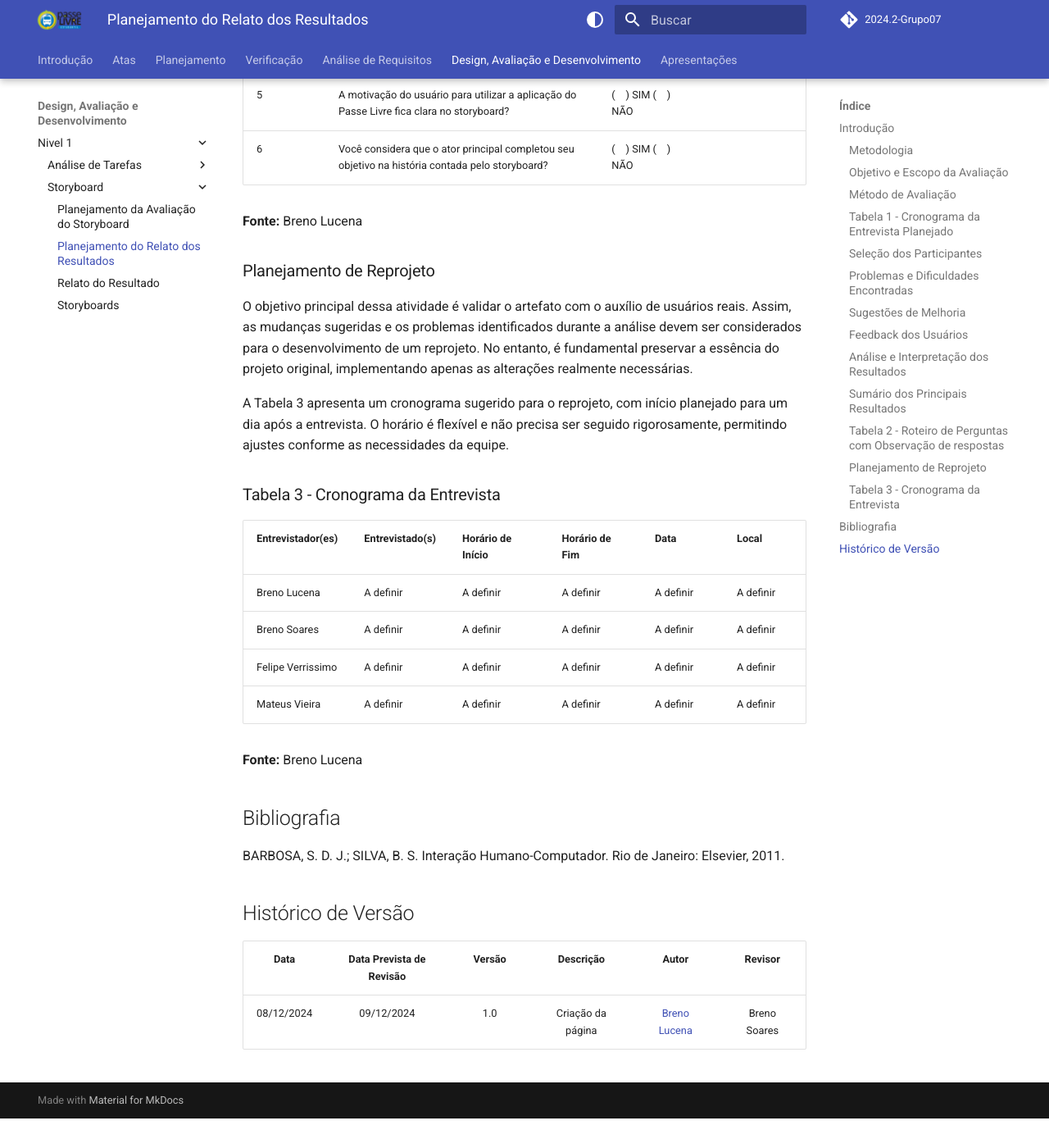
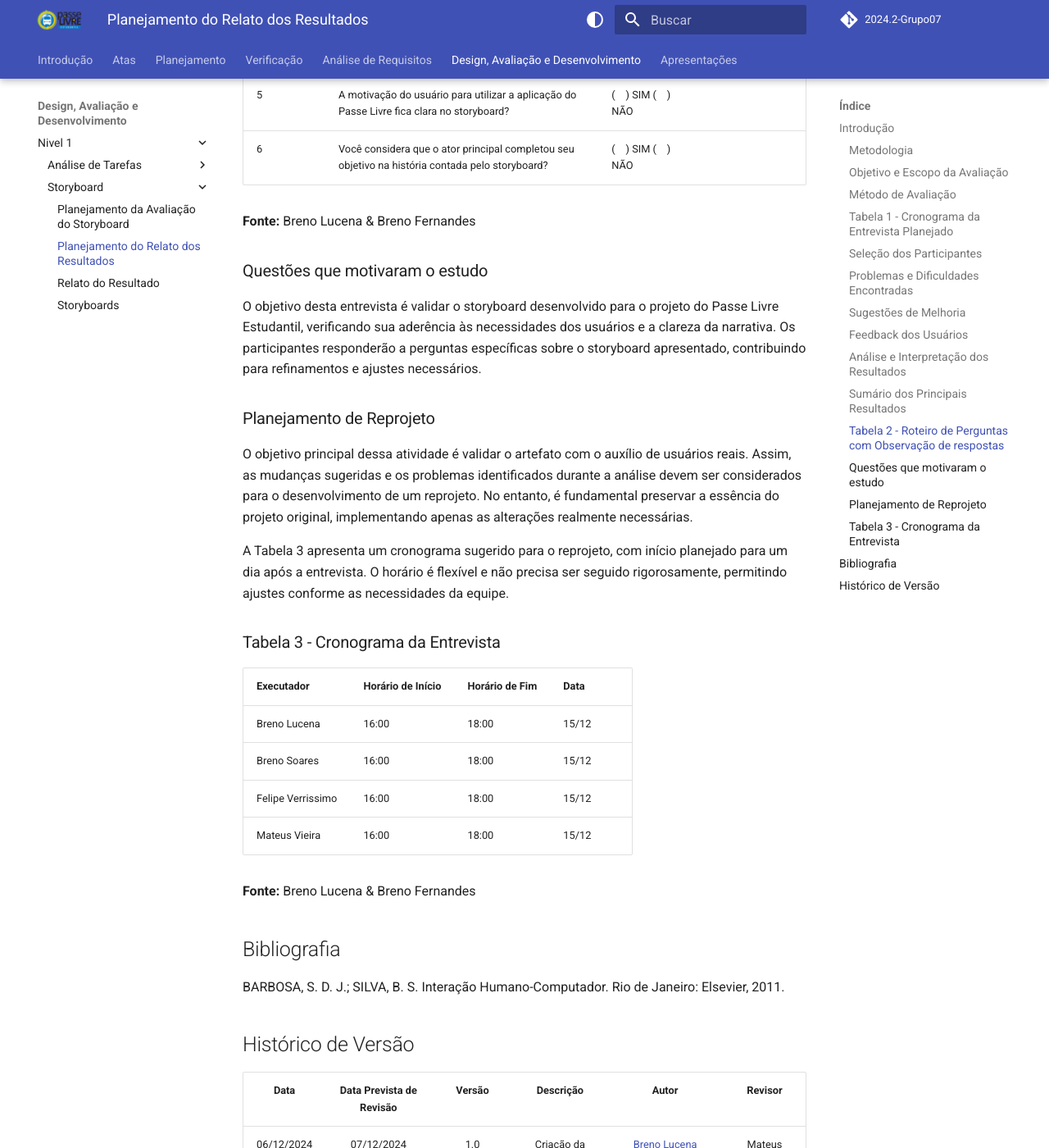
Before and after one commit to Interacao-Humano-Computador/2024.2-PasseLivreEstudantil, an MkDocs documentation site: the page built from docs/design_avaliacao_desenvolvimento/nivel01/storyboard/planejamento_relato_resultados_avaliacao.md, in a window 1280 px wide and 1400 px high, scrolled down 3828 px. Shown: the whole window at 82% size. Built offline with MkDocs 1.6.1 and Material for MkDocs 9.7.7, drawn with Linux system fonts in a browser that asks for light colours; comment, search, counter and statistics services are not loaded; old or Windows-style settings are respelled for this version of MkDocs; the version menu is left out; before the commit the page ends 5192 px from its top, so only the background shows below that; some of the changed text lies outside the part shown.

Commit message:
Correção

```diff
--- a/docs/design_avaliacao_desenvolvimento/nivel01/storyboard/planejamento_relato_resultados_avaliacao.md
+++ b/docs/design_avaliacao_desenvolvimento/nivel01/storyboard/planejamento_relato_resultados_avaliacao.md
@@ -35,17 +35,17 @@ Cada entrevistador deve incluir uma tabela específica contendo as entrevistas r
 | **Entrevistador(es)** | **Entrevistado(s)** | **Horário de Início**  | **Horário de Fim** | **Data**     | **Local**                   |
 |-----------------------|---------------------|------------------------|--------------------|--------------|-----------------------------|
 | Breno Lucena          | A definir           | A definir              | A definir          |   A definir  | A definir                   |
-| Breno Soares          | A definir           | A definir              | A definir          |   A definir  | A definir                   |
+| Breno Soares          | Maria Clara         | 16:00                  | 16:30              |   13/12/2024 | Teans                       |
 | Felipe Verrissimo     | A definir           | A definir              | A definir          |   A definir  | A definir                   |
 | Mateus Vieira         | A definir           | A definir              | A definir          |   A definir  | A definir                   |
 
-**Fonte:** Breno Lucena
+**Fonte:** Breno Lucena & Breno Fernandes
 
 
 ### Seleção dos Participantes
 Após preencher o cronograma, é essencial justificar a escolha dos entrevistados, verificando se eles se encaixam no perfil de usuário definido no projeto. Os participantes devem apresentar características similares às personas desenvolvidas, já que estas representam o público-alvo do Passe livre. Dessa forma, é possível captar com maior precisão os desejos, necessidades e expectativas dos usuários.
 
-Os participantes selecionados, conforme explicitado na Tabela 1, têm idades entre 16 e 67  anos e atendem ao perfil de usuário estabelecido. Esse aspecto deve ser destacado no relato dos resultados para reforçar a relevância da seleção.
+Os participantes selecionados, conforme explicitado na Tabela 1, têm idades entre 16 e 60  anos e atendem ao perfil de usuário estabelecido. Esse aspecto deve ser destacado no relato dos resultados para reforçar a relevância da seleção.
 
 ### Problemas e Dificuldades Encontradas
 Nesta seção, o entrevistador deve listar, de forma detalhada e objetiva, os problemas e dificuldades específicos enfrentados pelo usuário durante a sessão de entrevista. Cada obstáculo, erro, falha ou desafio observado na interação com o sistema ou produto avaliado deve ser registrado com clareza, garantindo que os pontos críticos sejam identificados e analisados.
@@ -92,7 +92,11 @@ A apresentação dos dados pode ser realizada em formato de texto ou por meio de
 | 5      | A motivação do usuário para utilizar a aplicação do Passe Livre fica clara no storyboard?                        | ( ) SIM ( ) NÃO |                                  |
 | 6      | Você considera que o ator principal completou seu objetivo na história contada pelo storyboard?                  | ( ) SIM ( ) NÃO |                                  |
 
-**Fonte:** Breno Lucena
+**Fonte:** Breno Lucena & Breno Fernandes
+
+### Questões que motivaram o estudo
+
+O objetivo desta entrevista é validar o storyboard desenvolvido para o projeto do Passe Livre Estudantil, verificando sua aderência às necessidades dos usuários e a clareza da narrativa. Os participantes responderão a perguntas específicas sobre o storyboard apresentado, contribuindo para refinamentos e ajustes necessários.
 
 ### Planejamento de Reprojeto
 O objetivo principal dessa atividade é validar o artefato com o auxílio de usuários reais. Assim, as mudanças sugeridas e os problemas identificados durante a análise devem ser considerados para o desenvolvimento de um reprojeto. No entanto, é fundamental preservar a essência do projeto original, implementando apenas as alterações realmente necessárias.
@@ -101,14 +105,14 @@ A Tabela 3 apresenta um cronograma sugerido para o reprojeto, com início planej
 
 ### Tabela 3 - Cronograma da Entrevista
 
-| **Entrevistador(es)** | **Entrevistado(s)** | **Horário de Início**  | **Horário de Fim** | **Data**     | **Local**                   |
-|-----------------------|---------------------|------------------------|--------------------|--------------|-----------------------------|
-| Breno Lucena          | A definir           | A definir              | A definir          |   A definir  | A definir                   |
-| Breno Soares          | A definir           | A definir              | A definir          |   A definir  | A definir                   |
-| Felipe Verrissimo     | A definir           | A definir              | A definir          |   A definir  | A definir                   |
-| Mateus Vieira         | A definir           | A definir              | A definir          |   A definir  | A definir                   |
+| **Executador**        | **Horário de Início**  | **Horário de Fim** | **Data**     |
+|-----------------------|------------------------|--------------------|--------------|
+| Breno Lucena          | 16:00                  | 18:00              |  15/12       |
+| Breno Soares          | 16:00                  | 18:00              |  15/12       |
+| Felipe Verrissimo     | 16:00                  | 18:00              |  15/12       |
+| Mateus Vieira         | 16:00                  | 18:00              |  15/12       |
 
-**Fonte:** Breno Lucena
+**Fonte:** Breno Lucena & Breno Fernandes
 
 ## Bibliografia
 
@@ -118,4 +122,4 @@ BARBOSA, S. D. J.; SILVA, B. S. Interação Humano-Computador. Rio de Janeiro: E
 
 |    Data    | Data Prevista de Revisão | Versão |     Descrição     |                   Autor                    | Revisor |
 | :--------: | :----------------------: | :----: | :---------------: | :----------------------------------------: | :-----: |
-| 08/12/2024 |        09/12/2024        |  1.0   | Criação da página | [Breno Lucena](https://github.com/BrenoLUCO)|  Breno Soares       |
+| 06/12/2024 |        07/12/2024        |  1.0   | Criação da página | [Breno Lucena](https://github.com/BrenoLUCO) [Breno Fernandes](https://github.com/Brenofrds)  |  Mateus |
```
Also changed, not shown: docs/design_avaliacao_desenvolvimento/nivel01/storyboard/planejamento_avaliacao.md (+11 -9 lines).
